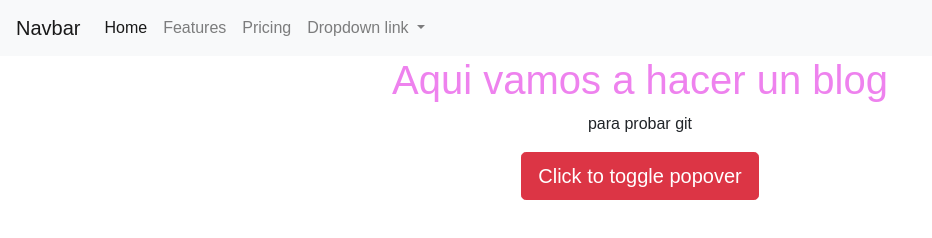
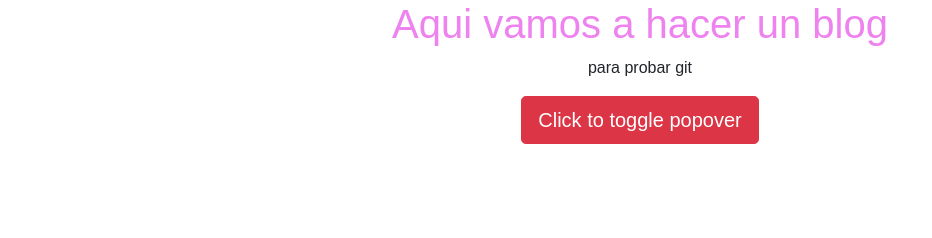
Before and after one commit to damartinezru/PlatziEjemplo, a plain HTML site: page index.html in a window 1280 px wide. Shown: the whole page, without its empty margins (0-932 px from the left). Drawn offline with nearby package versions, Linux system fonts and the light colour scheme.

Commit message:
quito navbar del master

```diff
--- a/index.html
+++ b/index.html
@@ -13,35 +13,7 @@
     <title>Document</title>
 </head>
 <body>
-        <nav class="navbar navbar-expand-lg navbar-light bg-light">
-                <a class="navbar-brand" href="#">Navbar</a>
-                <button class="navbar-toggler" type="button" data-toggle="collapse" data-target="#navbarNavDropdown" aria-controls="navbarNavDropdown" aria-expanded="false" aria-label="Toggle navigation">
-                  <span class="navbar-toggler-icon"></span>
-                </button>
-                <div class="collapse navbar-collapse" id="navbarNavDropdown">
-                  <ul class="navbar-nav">
-                    <li class="nav-item active">
-                      <a class="nav-link" href="#">Home <span class="sr-only">(current)</span></a>
-                    </li>
-                    <li class="nav-item">
-                      <a class="nav-link" href="#">Features</a>
-                    </li>
-                    <li class="nav-item">
-                      <a class="nav-link" href="#">Pricing</a>
-                    </li>
-                    <li class="nav-item dropdown">
-                      <a class="nav-link dropdown-toggle" href="#" id="navbarDropdownMenuLink" data-toggle="dropdown" aria-haspopup="true" aria-expanded="false">
-                        Dropdown link
-                      </a>
-                      <div class="dropdown-menu" aria-labelledby="navbarDropdownMenuLink">
-                        <a class="dropdown-item" href="#">Action</a>
-                        <a class="dropdown-item" href="#">Another action</a>
-                        <a class="dropdown-item" href="#">Something else here</a>
-                      </div>
-                    </li>
-                  </ul>
-                </div>
-              </nav>
+
     <h1 id="h1">Aqui vamos a hacer un blog</h1>
     <p>para probar git</p>
     <button type="button" class="btn btn-lg btn-danger" data-toggle="popover" title="Popover title" data-content="And here's some amazing content. It's very engaging. Right?">Click to toggle popover</button>
```
